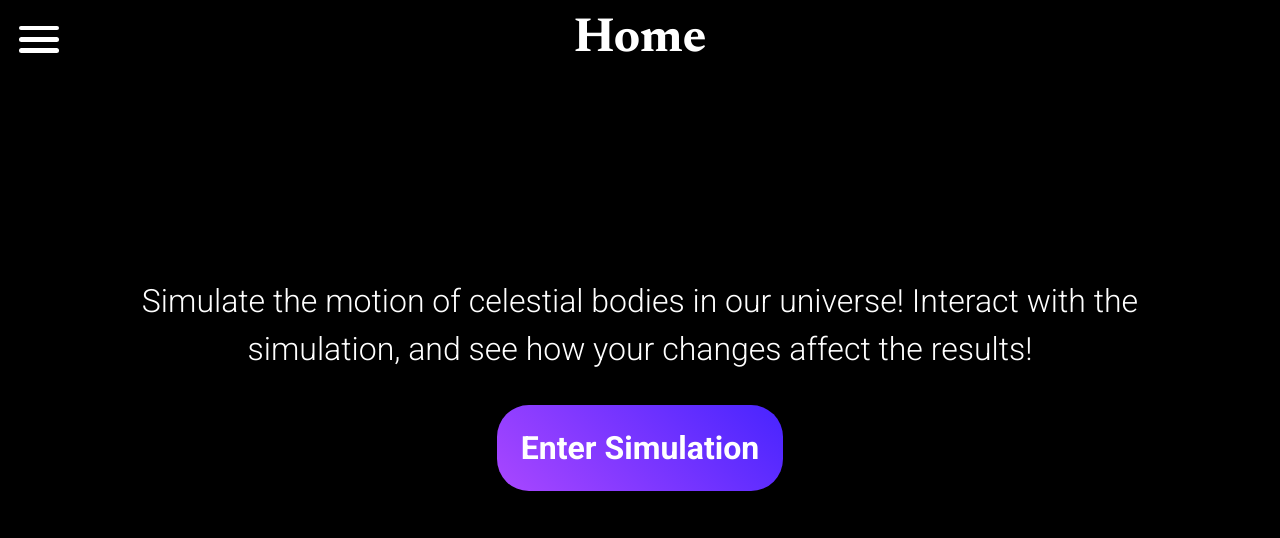
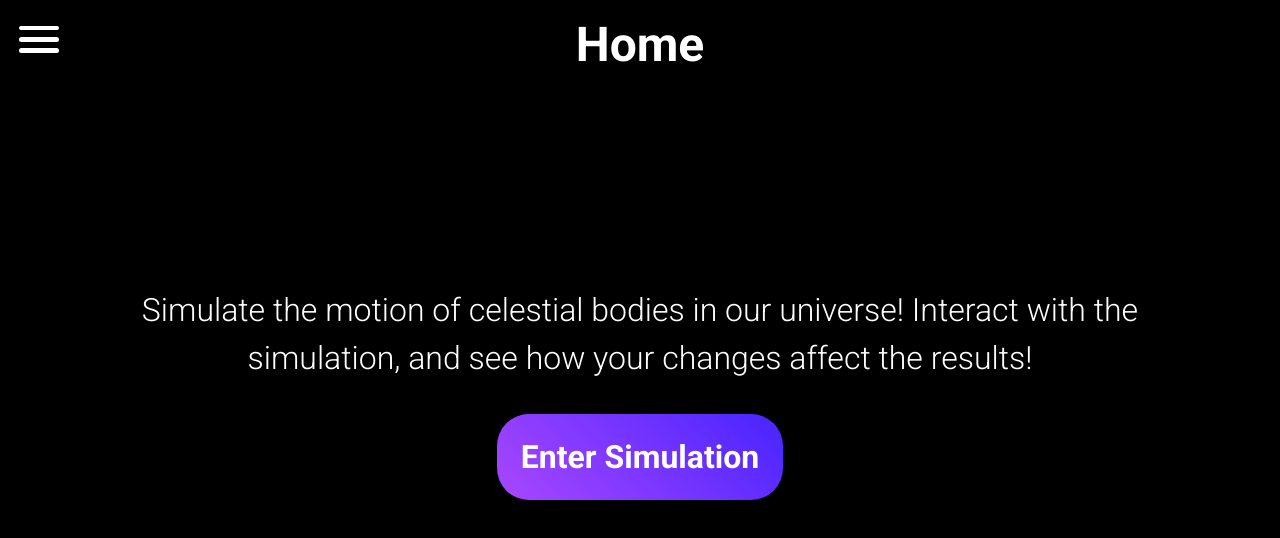
Before and after one commit to TeenageMutantCoder/n-body-sim, a React (Create React App) app: page / in a window 1280 px wide. Shown: the top 538 px of the page. Built offline with nearby package versions, Linux system fonts and the light colour scheme.

Commit message:
Changed heading font to Roboto

```diff
--- a/src/index.css
+++ b/src/index.css
@@ -26,7 +26,6 @@ main {
 }
 
 h1, h2, h3 {
-  font-family: 'Newsreader', serif;
   text-align: center;
   margin: 1.5rem 0;
 }
```
